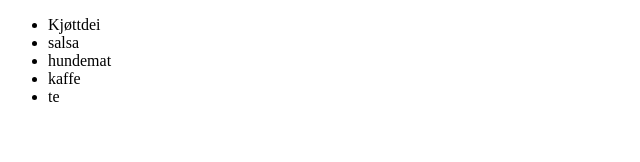
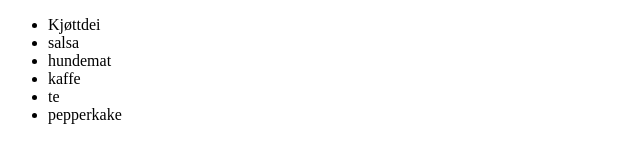
Before and after one commit to heiaviking/Github-Basics, a plain HTML site: page handliste.html in a window 1280 px wide. Shown: the whole page, without its empty margins (0-640 px from the left). Drawn offline with Linux system fonts and the light colour scheme.

Commit message:
La til pepperkake

```diff
--- a/handliste.html
+++ b/handliste.html
@@ -10,6 +10,7 @@
 			<li> hundemat </li>
 			<li> kaffe </li>
 			<li>te</li>
+			<li>pepperkake</li>
 		</ul>
 </body>
 </html>
```
